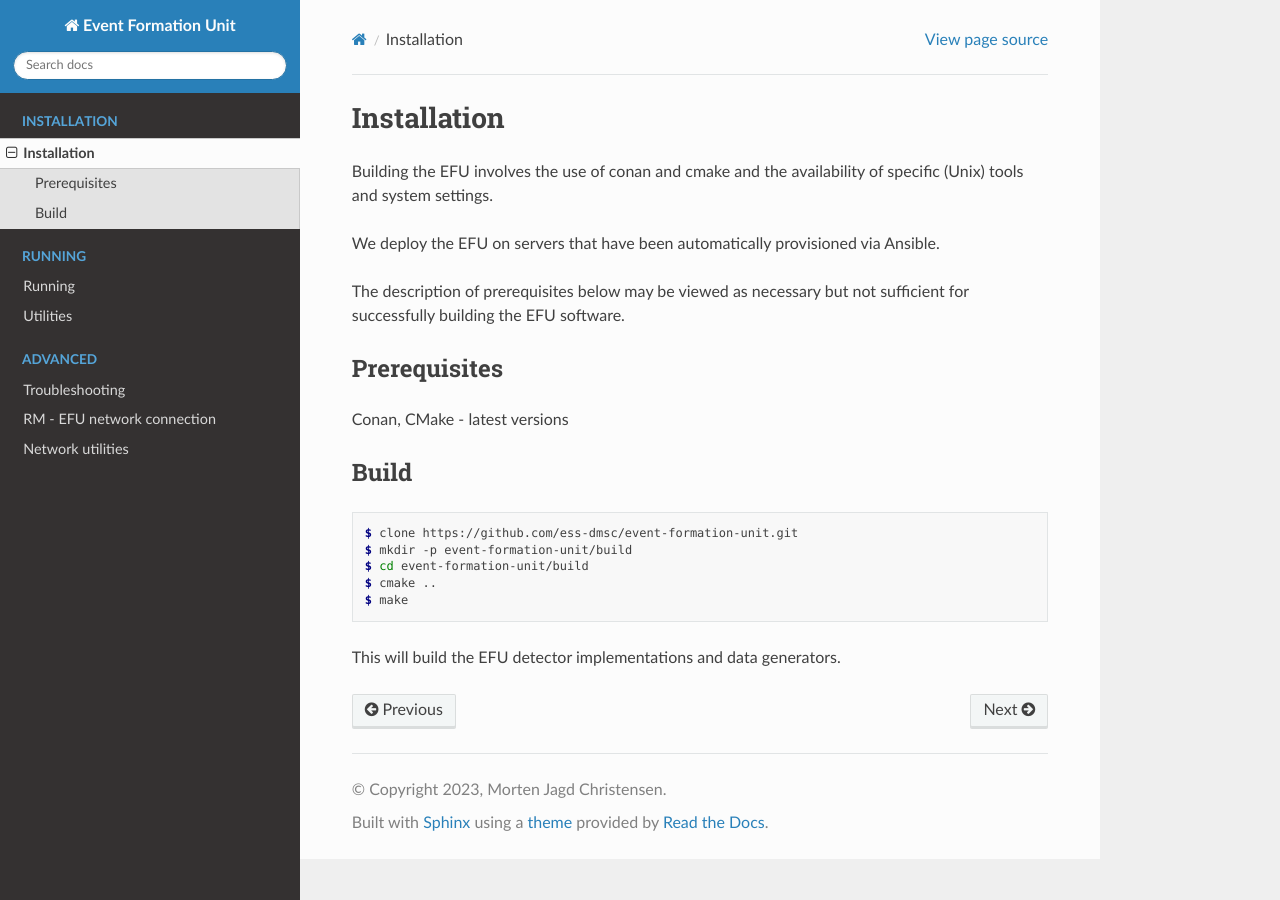
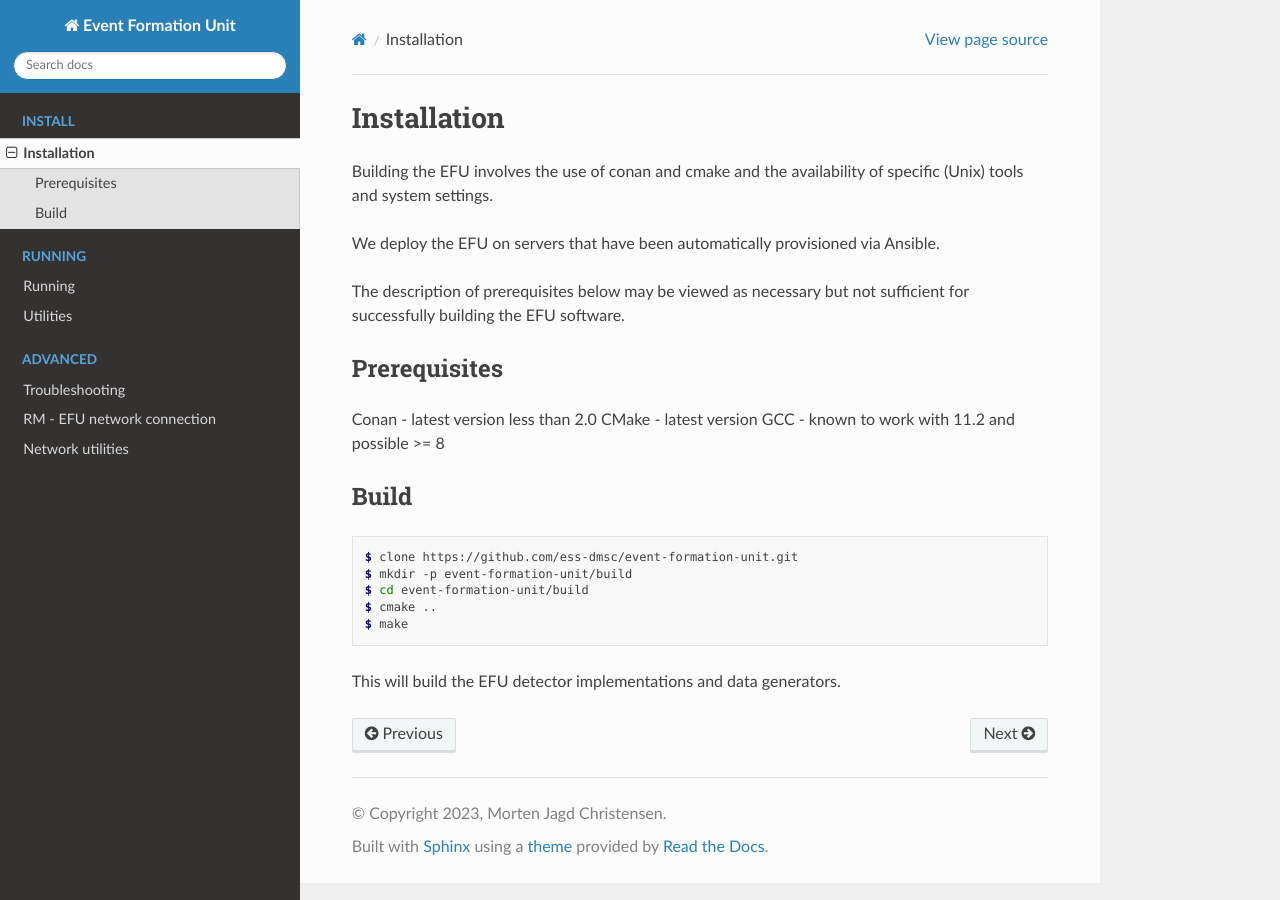
Before and after one commit to ess-dmsc/doc-efu, a Sphinx documentation site: the page built from docs/source/build.rst, in a window 1280 px wide. Built offline with Sphinx 7.4.7 and the Read the Docs theme 2.0.0, drawn with Linux system fonts in a browser that asks for light colours.

Commit message:
small update

```diff
--- a/docs/source/build.rst
+++ b/docs/source/build.rst
@@ -12,7 +12,9 @@ sufficient for successfully building the EFU software.
 Prerequisites
 -------------
 
-Conan, CMake - latest versions
+Conan - latest version less than 2.0
+CMake - latest version
+GCC - known to work with 11.2 and possible >= 8
 
 
 Build
--- a/docs/source/index.rst
+++ b/docs/source/index.rst
@@ -30,7 +30,7 @@ to Apache Kafka [#f3]_ .
 .. [#f3] October 2018 Journal of Instrumentation 13(10):T10001-T10001 - http://dx.doi.org/10.1088/1748-0221/13/10/T10001
 
 .. toctree::
-    :caption: Installation
+    :caption: Install
     :maxdepth: 3
     :hidden:
 
```
